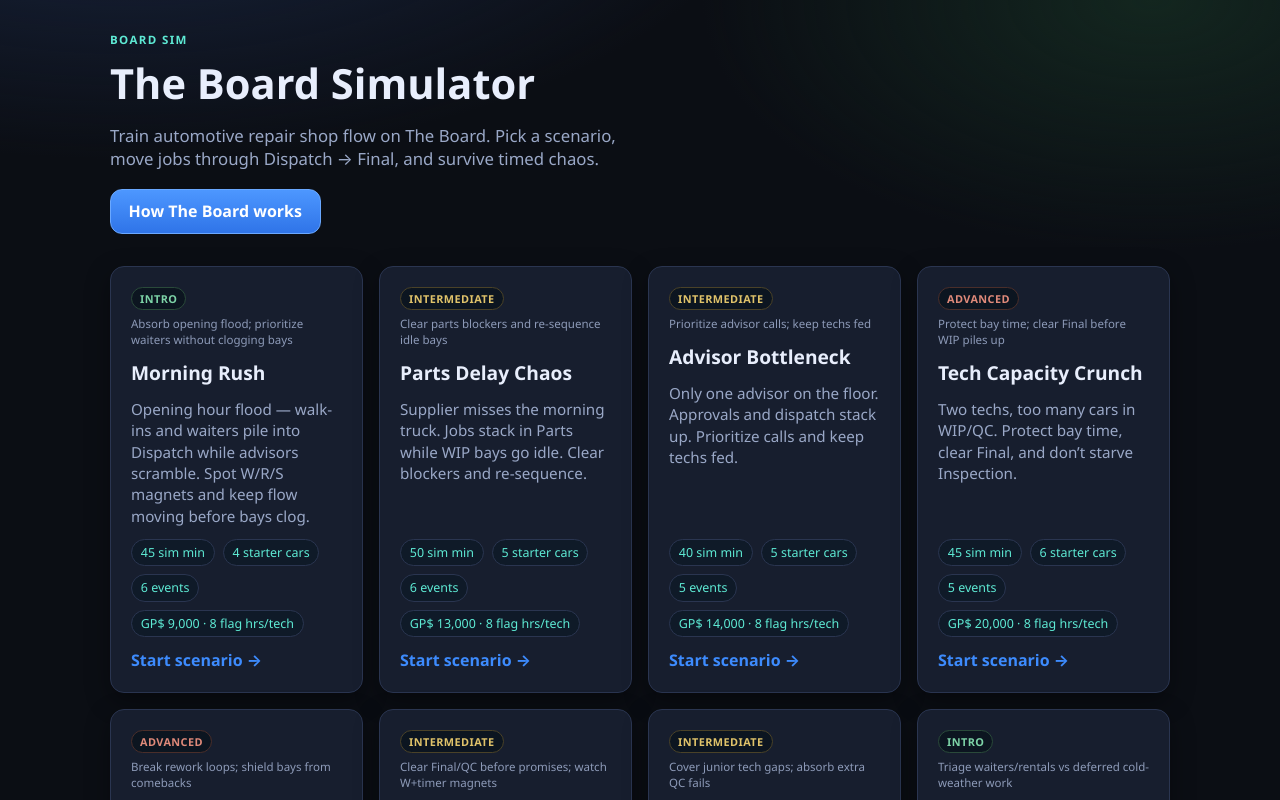
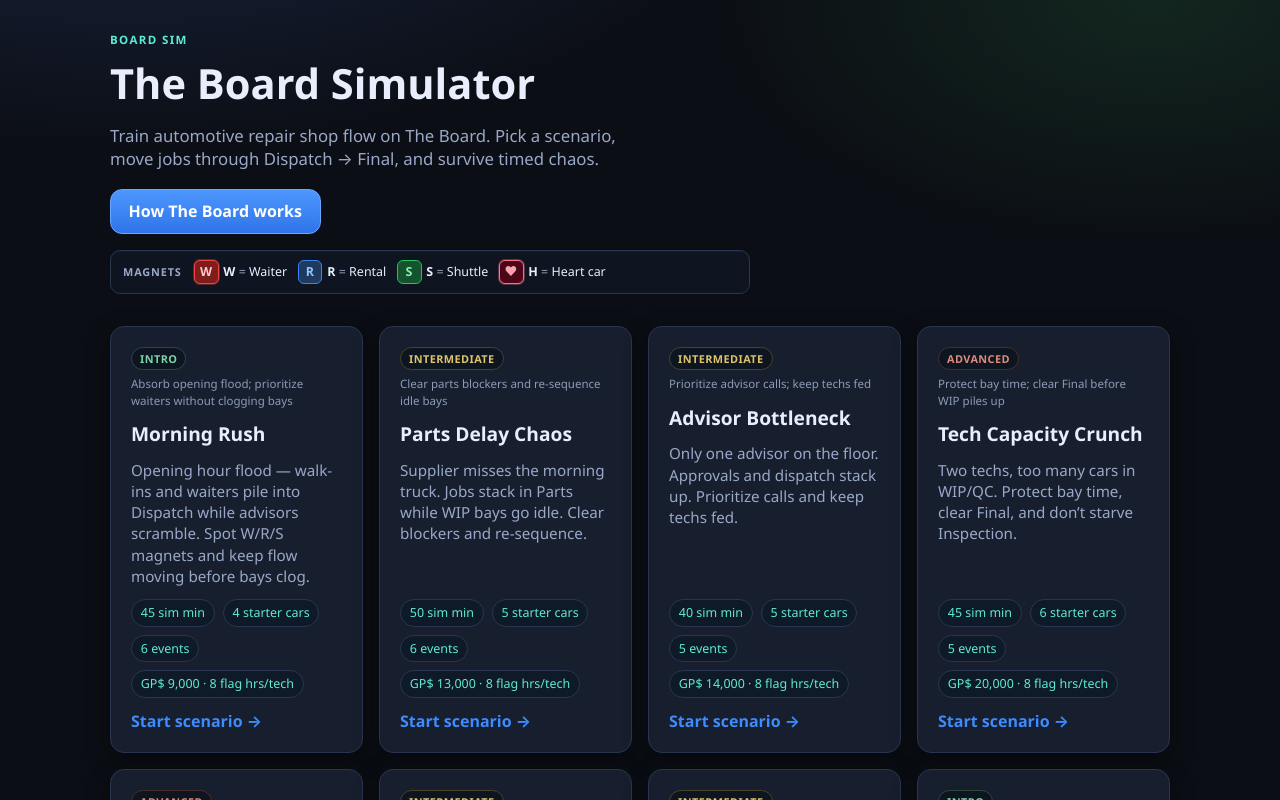
Before and after one commit to janalthaus-tech/board-sim, a React (Vite) app: page / in a window 1280 px wide. Shown: the top 800 px of the page. Built offline with nearby package versions, Linux system fonts and the light colour scheme.

Commit message:
Add W/R/S/H magnet abbreviation legend to HUD, home, and tutorial.

```diff
--- a/src/components/BoardView.tsx
+++ b/src/components/BoardView.tsx
@@ -16,6 +16,7 @@ import {
   totalFlagHours,
 } from '../model';
 import { Column } from './Column';
+import { MagnetLegend } from './MagnetLegend';
 import { MoveBar } from './VehicleCard';
 
 interface Props {
@@ -164,6 +165,7 @@ export function BoardView({
         <div className="board-hud__cue">
           Empty your section — find the bottleneck
         </div>
+        <MagnetLegend compact className="board-hud__legend" />
         <div className="board-hud__counts">
           {BOARD_COLUMNS.map((col) => (
             <span
--- a/src/components/Home.tsx
+++ b/src/components/Home.tsx
@@ -1,5 +1,6 @@
 import { useState } from 'react';
 import { SCENARIOS } from '../model';
+import { MagnetLegend } from './MagnetLegend';
 import { Tutorial } from './Tutorial';
 
 interface Props {
@@ -25,6 +26,7 @@ export function Home({ onStart }: Props) {
         >
           How The Board works
         </button>
+        <MagnetLegend className="home__legend" />
       </header>
 
       <section className="scenario-grid" aria-label="Training scenarios">
--- /dev/null
+++ b/src/components/MagnetLegend.tsx
@@ -0,0 +1,38 @@
+import type { JobMarker } from '../model';
+import { MARKER_LABELS } from '../model';
+
+const MARKERS: JobMarker[] = ['W', 'R', 'S', 'H'];
+
+interface Props {
+  /** Compact chips for board HUD; roomier on home */
+  compact?: boolean;
+  className?: string;
+}
+
+export function MagnetLegend({ compact = false, className = '' }: Props) {
+  return (
+    <div
+      className={`magnet-legend ${compact ? 'magnet-legend--compact' : ''} ${className}`.trim()}
+      aria-label="Magnet abbreviations"
+    >
+      <span className="magnet-legend__label">Magnets</span>
+      <ul className="magnet-legend__list">
+        {MARKERS.map((m) => (
+          <li key={m} className="magnet-legend__item">
+            <span
+              className={`magnet magnet--${m.toLowerCase()}`}
+              aria-hidden
+            >
+              {m === 'H' ? '♥' : m}
+            </span>
+            <span className="magnet-legend__text">
+              <abbr title={MARKER_LABELS[m]}>{m}</abbr>
+              <span className="magnet-legend__eq"> = </span>
+              {MARKER_LABELS[m]}
+            </span>
+          </li>
+        ))}
+      </ul>
+    </div>
+  );
+}
--- a/src/components/Tutorial.tsx
+++ b/src/components/Tutorial.tsx
@@ -20,8 +20,12 @@ const STEPS = [
     body: 'On each car, protect the earliest step first. Play “next most important thing” — earliest waiter timer first.',
   },
   {
+    title: 'Magnet markers',
+    body: 'Job cards show letter magnets: W = Waiter, R = Rental, S = Shuttle, H = Heart car. Waiters often carry a countdown timer — clear them early.',
+  },
+  {
     title: 'Production meeting & Heart cars',
-    body: 'Hold a production meeting daily at the same time. Commit “goes today.” Heart cars need extra care — don’t treat them like ordinary WIP.',
+    body: 'Hold a production meeting daily at the same time. Commit “goes today.” Heart cars (H) need extra care — don’t treat them like ordinary WIP.',
   },
   {
     title: 'Goals: flag hours, then GP$ sold',
--- a/src/components/VehicleCard.tsx
+++ b/src/components/VehicleCard.tsx
@@ -59,7 +59,8 @@ export function VehicleCard({
             <span
               key={m}
               className={`magnet magnet--${m.toLowerCase()}`}
-              title={MARKER_LABELS[m]}
+              title={`${m} = ${MARKER_LABELS[m]}`}
+              aria-label={`${m} = ${MARKER_LABELS[m]}`}
             >
               {m === 'H' ? '♥' : m}
             </span>
@@ -152,7 +153,12 @@ export function MoveBar({
         {job.markers && job.markers.length > 0 && (
           <span className="movebar__markers">
             {job.markers.map((m) => (
-              <span key={m} className={`magnet magnet--${m.toLowerCase()}`}>
+              <span
+                key={m}
+                className={`magnet magnet--${m.toLowerCase()}`}
+                title={`${m} = ${MARKER_LABELS[m]}`}
+                aria-label={`${m} = ${MARKER_LABELS[m]}`}
+              >
                 {m === 'H' ? '♥' : m}
               </span>
             ))}
--- a/src/index.css
+++ b/src/index.css
@@ -1250,3 +1250,86 @@ p {
 .debrief__tech-list .tech-miss {
   color: var(--warn);
 }
+
+
+/* Magnet abbreviation legend */
+.magnet-legend {
+  display: flex;
+  flex-wrap: wrap;
+  align-items: center;
+  gap: 0.45rem 0.75rem;
+  margin-top: 0.85rem;
+  padding: 0.55rem 0.75rem;
+  background: #0e1420;
+  border: 1px solid var(--border);
+  border-radius: 10px;
+  box-shadow: inset 0 1px 0 rgba(255, 255, 255, 0.03);
+}
+
+.magnet-legend--compact {
+  margin-top: 0;
+  padding: 0.35rem 0.55rem;
+  gap: 0.35rem 0.55rem;
+}
+
+.magnet-legend__label {
+  font-size: 0.68rem;
+  font-weight: 800;
+  letter-spacing: 0.08em;
+  text-transform: uppercase;
+  color: var(--muted);
+}
+
+.magnet-legend__list {
+  list-style: none;
+  margin: 0;
+  padding: 0;
+  display: flex;
+  flex-wrap: wrap;
+  align-items: center;
+  gap: 0.35rem 0.65rem;
+}
+
+.magnet-legend__item {
+  display: inline-flex;
+  align-items: center;
+  gap: 0.3rem;
+  font-size: 0.78rem;
+  color: var(--text);
+}
+
+.magnet-legend--compact .magnet-legend__item {
+  font-size: 0.72rem;
+}
+
+.magnet-legend__text abbr {
+  text-decoration: none;
+  font-weight: 800;
+}
+
+.magnet-legend__eq {
+  color: var(--muted);
+}
+
+.board-hud__legend {
+  width: 100%;
+  margin: 0.15rem 0 0.25rem;
+  background: #0a101a;
+  border-color: #243049;
+}
+
+.home__legend {
+  margin-top: 1rem;
+  max-width: 40rem;
+}
+
+.footer__legend {
+  justify-content: center;
+  margin: 0 auto 0.85rem;
+  max-width: 36rem;
+  text-align: left;
+}
+
+.footer__note {
+  margin: 0;
+}
```
Also changed, not shown: 1 other file (tests, documents, lock files or other folders).
